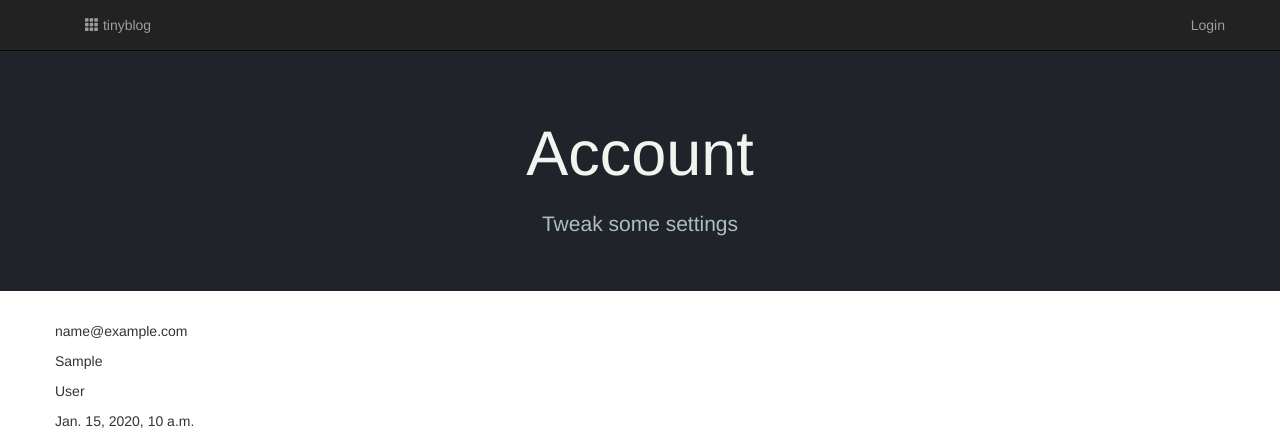
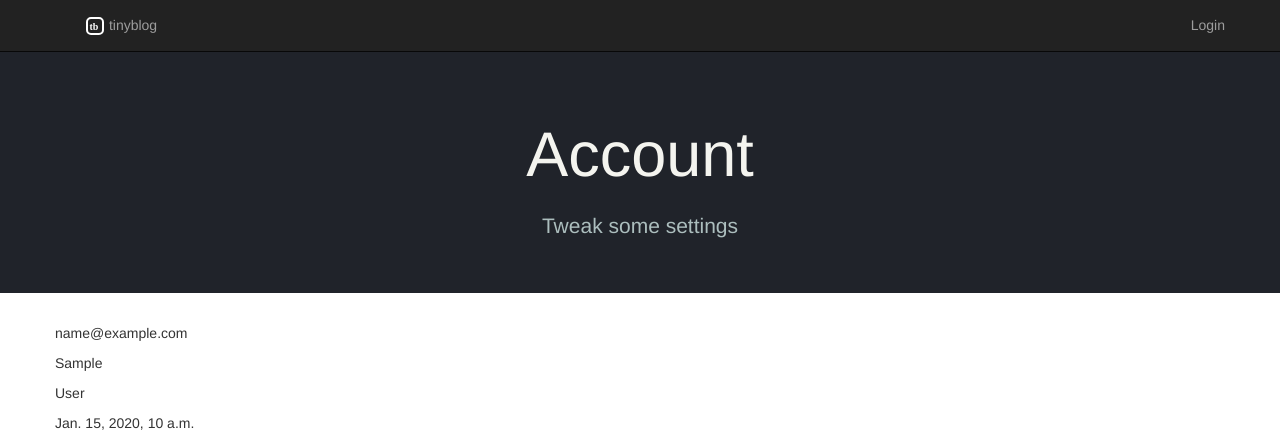
Before and after one commit to berkman/tinyblog, a Django app: page /account/ in a window 1280 px wide. Shown: the top 430 px of the page. Run offline with Django 3.2, Linux system fonts and the light colour scheme; a user stored in the database is signed in; tables that the repository leaves empty hold one stand-in row (values such as "Sample post"); some libraries are stand-ins or nearby versions.

Commit message:
tweaked images

```diff
--- a/tinyblog/templates/base.html
+++ b/tinyblog/templates/base.html
@@ -7,13 +7,14 @@
   <script src="https://ajax.googleapis.com/ajax/libs/jquery/2.1.3/jquery.min.js"></script>
   <script src="https://maxcdn.bootstrapcdn.com/bootstrap/3.3.6/js/bootstrap.min.js" integrity="sha384-0mSbJDEHialfmuBBQP6A4Qrprq5OVfW37PRR3j5ELqxss1yVqOtnepnHVP9aJ7xS" crossorigin="anonymous"></script>
   <link rel="stylesheet" type="text/css" href="{% static 'style.css' %}" />
+  <link rel="icon" type="image/svg+xml" href="{% static 'tinyblog-logo.svg' %}">
 </head>
 <body>
 <nav class="navbar navbar-default navbar-static-top navbar-inverse">
   <div class="container">
     <ul class="nav navbar-nav">
       <li>
-        <a href="/"><span class="glyphicon glyphicon-th"></span> tinyblog</a>
+        <a href="/"><img src="{% static 'tinyblog-logo-white.svg' %}" height="20" /> tinyblog</a>
       </li>
     </ul>
     <ul class="nav navbar-nav navbar-right">
--- a/tinyblog/templates/index.html
+++ b/tinyblog/templates/index.html
@@ -4,6 +4,7 @@
 {% block content %}
 <div class="jumbotron text-center">
   <div class="container">
+    <img src="{% static 'tinyblog-logo-white.svg' %}" />
     <h1>tinyblog</h1>
     <p>A tiny blog written in Python leveraging Django/Bootstrap/Postgres and built to run on Heroku</p>
     <a type="button" class="btn btn-lg btn-primary" href="https://github.com/berkmanmd/tinyblog"><span class="glyphicon glyphicon-download"></span> Source on GitHub</a>
```
Also changed, not shown: tinyblog/static/tinyblog-logo-white.svg (added), tinyblog/static/tinyblog-logo.svg.
